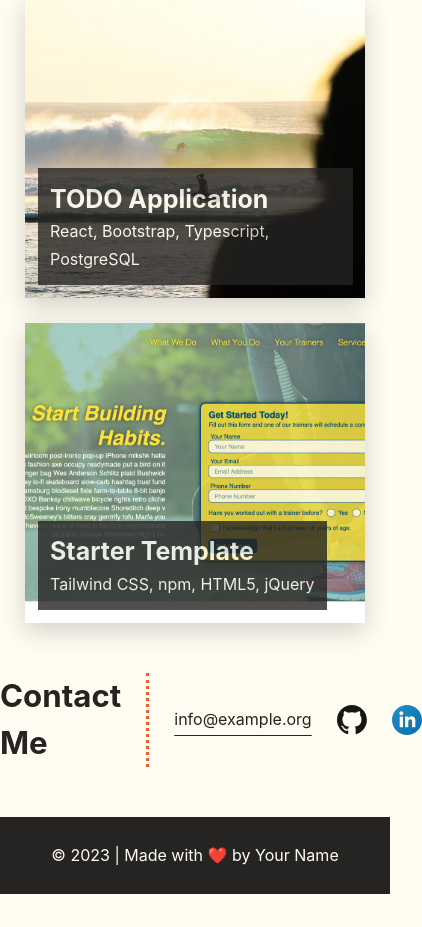
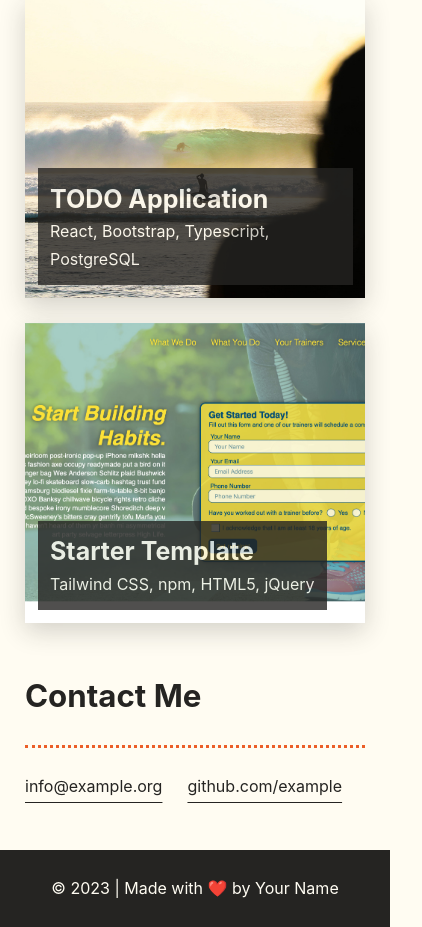
Before and after one commit to JBraddockm/sb-module-two-portfolio-page-challenge, a plain HTML site: page index.html in a window 390 px wide. Shown: the part 2302-3229 px from the top of the page, 422 px wide, since content can reach past the window. Before the commit the page ends 3196 px from the top, so only its background shows below. Drawn offline with Linux system fonts and the light colour scheme.

Commit message:
Fixed responsiveness in Contact Me section.

```diff
--- a/assets/css/04-components/contact.css
+++ b/assets/css/04-components/contact.css
@@ -3,10 +3,17 @@
  */
 
 .contact {
+    padding: 0 var(--global--spacing-horizontal);
+
     .contact-container {
         display: flex;
+        flex-direction: column;
         justify-content: space-between;
         gap: var(--global--spacing-horizontal);
+
+        .divider {
+            border-top: var(--global--border-width) dotted var(--global--border-color);
+        }
 
         .contact-links {
             display: flex;
@@ -15,19 +22,12 @@
             justify-content: start;
             list-style-type: none;
             gap: var(--global--spacing-horizontal);
+        }
+    }
 
-            .contact-link {
-                svg {
-                    width: 30px;
-                    height: 30px;
-                    vertical-align: middle;
-
-                    &:hover {
-                        transition: transform .1s ease;
-                        transform: scale(1.1);
-                    }
-                }
-            }
+    @media (min-width: 576px) {
+        .contact-container {
+            flex-direction: row;
         }
     }
 }
--- a/index.html
+++ b/index.html
@@ -145,27 +145,8 @@
                 </li>
                 <li class="contact-link">
                     <a class="contact-link-github" href="#" title="Visit my GitHub Profile" target="_blank">
-                        <svg xmlns="http://www.w3.org/2000/svg" preserveAspectRatio="xMinYMin meet"
-                             viewBox="0 0 256 249">
-                            <g fill="#161614">
-                                <path d="M127.505 0C57.095 0 0 57.085 0 127.505c0 56.336 36.534 104.13 87.196 120.99 6.372 1.18 8.712-2.766 8.712-6.134 0-3.04-.119-13.085-.173-23.739-35.473 7.713-42.958-15.044-42.958-15.044-5.8-14.738-14.157-18.656-14.157-18.656-11.568-7.914.872-7.752.872-7.752 12.804.9 19.546 13.14 19.546 13.14 11.372 19.493 29.828 13.857 37.104 10.6 1.144-8.242 4.449-13.866 8.095-17.05-28.32-3.225-58.092-14.158-58.092-63.014 0-13.92 4.981-25.295 13.138-34.224-1.324-3.212-5.688-16.18 1.235-33.743 0 0 10.707-3.427 35.073 13.07 10.17-2.826 21.078-4.242 31.914-4.29 10.836.048 21.752 1.464 31.942 4.29 24.337-16.497 35.029-13.07 35.029-13.07 6.94 17.563 2.574 30.531 1.25 33.743 8.175 8.929 13.122 20.303 13.122 34.224 0 48.972-29.828 59.756-58.22 62.912 4.573 3.957 8.648 11.717 8.648 23.612 0 17.06-.148 30.791-.148 34.991 0 3.393 2.295 7.369 8.759 6.117 50.634-16.879 87.122-64.656 87.122-120.973C255.009 57.085 197.922 0 127.505 0"/>
-                                <path d="M47.755 181.634c-.28.633-1.278.823-2.185.389-.925-.416-1.445-1.28-1.145-1.916.275-.652 1.273-.834 2.196-.396.927.415 1.455 1.287 1.134 1.923m6.272 5.596c-.608.564-1.797.302-2.604-.589-.834-.889-.99-2.077-.373-2.65.627-.563 1.78-.3 2.616.59.834.899.996 2.08.36 2.65m4.304 7.159c-.782.543-2.06.034-2.849-1.1-.781-1.133-.781-2.493.017-3.038.792-.545 2.05-.055 2.85 1.07.78 1.153.78 2.513-.019 3.069m7.277 8.292c-.699.77-2.187.564-3.277-.488-1.114-1.028-1.425-2.487-.724-3.258.707-.772 2.204-.555 3.302.488 1.107 1.026 1.445 2.496.7 3.258m9.403 2.8c-.307.998-1.741 1.452-3.185 1.028-1.442-.437-2.386-1.607-2.095-2.616.3-1.005 1.74-1.478 3.195-1.024 1.44.435 2.386 1.596 2.086 2.612m10.703 1.187c.036 1.052-1.189 1.924-2.705 1.943-1.525.033-2.758-.818-2.774-1.852 0-1.062 1.197-1.926 2.721-1.951 1.516-.03 2.758.815 2.758 1.86m10.514-.403c.182 1.026-.872 2.08-2.377 2.36-1.48.27-2.85-.363-3.039-1.38-.184-1.052.89-2.105 2.367-2.378 1.508-.262 2.857.355 3.049 1.398"/>
-                            </g>
-                        </svg>
-                    </a>
-                </li>
-                <li class="contact-link">
-                    <a class="contact-link-linkedin" href="#" target="_blank" title="Follow me on LinkedIn">
-                        <svg xmlns="http://www.w3.org/2000/svg" viewBox="7.025 7.025 497.951 497.95">
-                            <linearGradient id="a" x1="-974.482" x2="-622.378" y1="1306.773" y2="1658.877"
-                                            gradientTransform="translate(1054.43 -1226.825)"
-                                            gradientUnits="userSpaceOnUse">
-                                <stop offset="0" stop-color="#2489be"/>
-                                <stop offset="1" stop-color="#0575b3"/>
-                            </linearGradient>
-                            <path fill="url(#a)"
-                                  d="M256 7.025C118.494 7.025 7.025 118.494 7.025 256S118.494 504.975 256 504.975 504.976 393.506 504.976 256C504.975 118.494 393.504 7.025 256 7.025zm-66.427 369.343h-54.665V199.761h54.665v176.607zM161.98 176.633c-17.853 0-32.326-14.591-32.326-32.587 0-17.998 14.475-32.588 32.326-32.588s32.324 14.59 32.324 32.588c.001 17.997-14.472 32.587-32.324 32.587zm232.45 199.735h-54.4v-92.704c0-25.426-9.658-39.619-29.763-39.619-21.881 0-33.312 14.782-33.312 39.619v92.704h-52.43V199.761h52.43v23.786s15.771-29.173 53.219-29.173c37.449 0 64.257 22.866 64.257 70.169l-.001 111.825z"/>
-                        </svg>
+                        <a class="contact-link-github" href="#" title="Visit my GitHub Profile"
+                           target="_blank">github.com/example</a>
                     </a>
                 </li>
             </ul>
```
